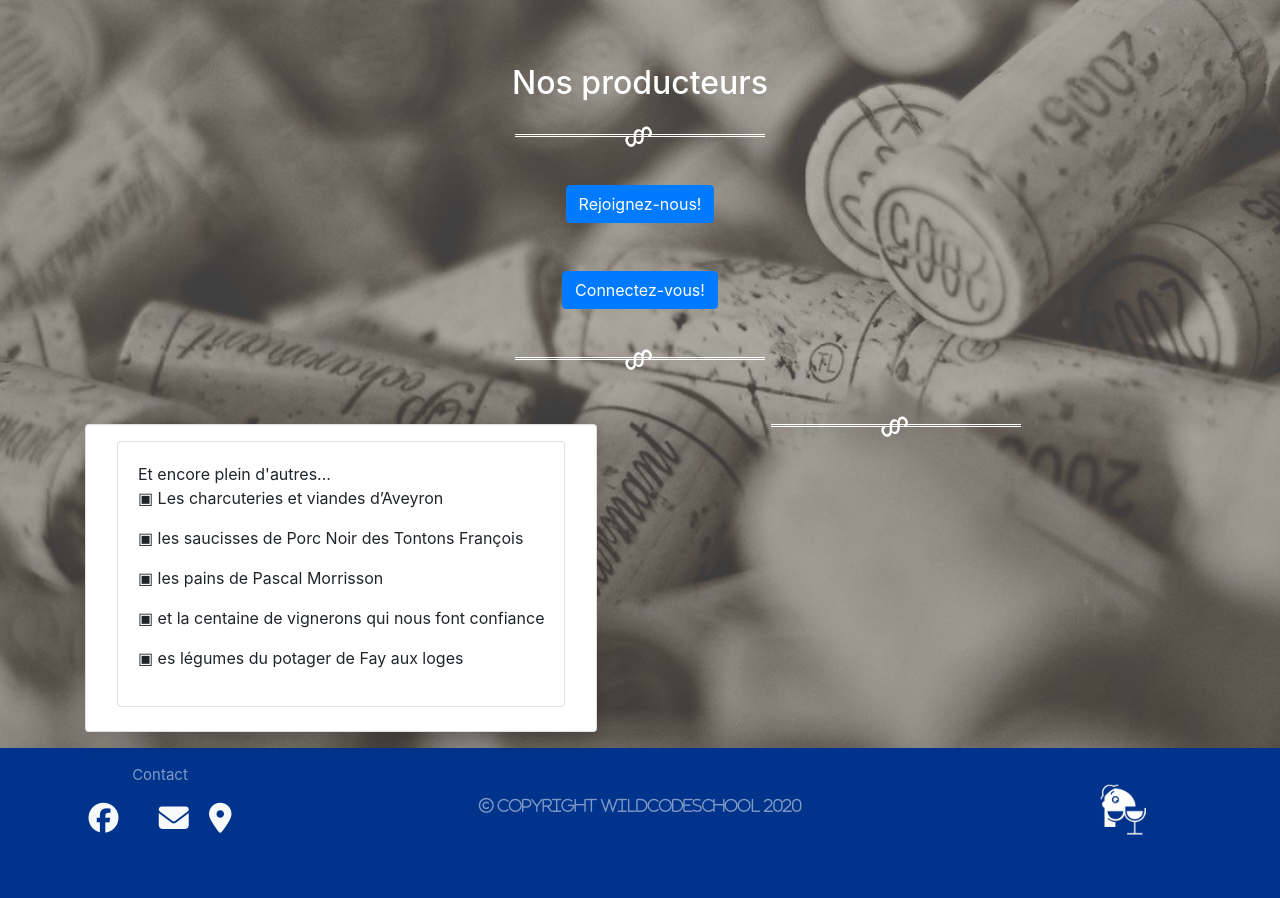
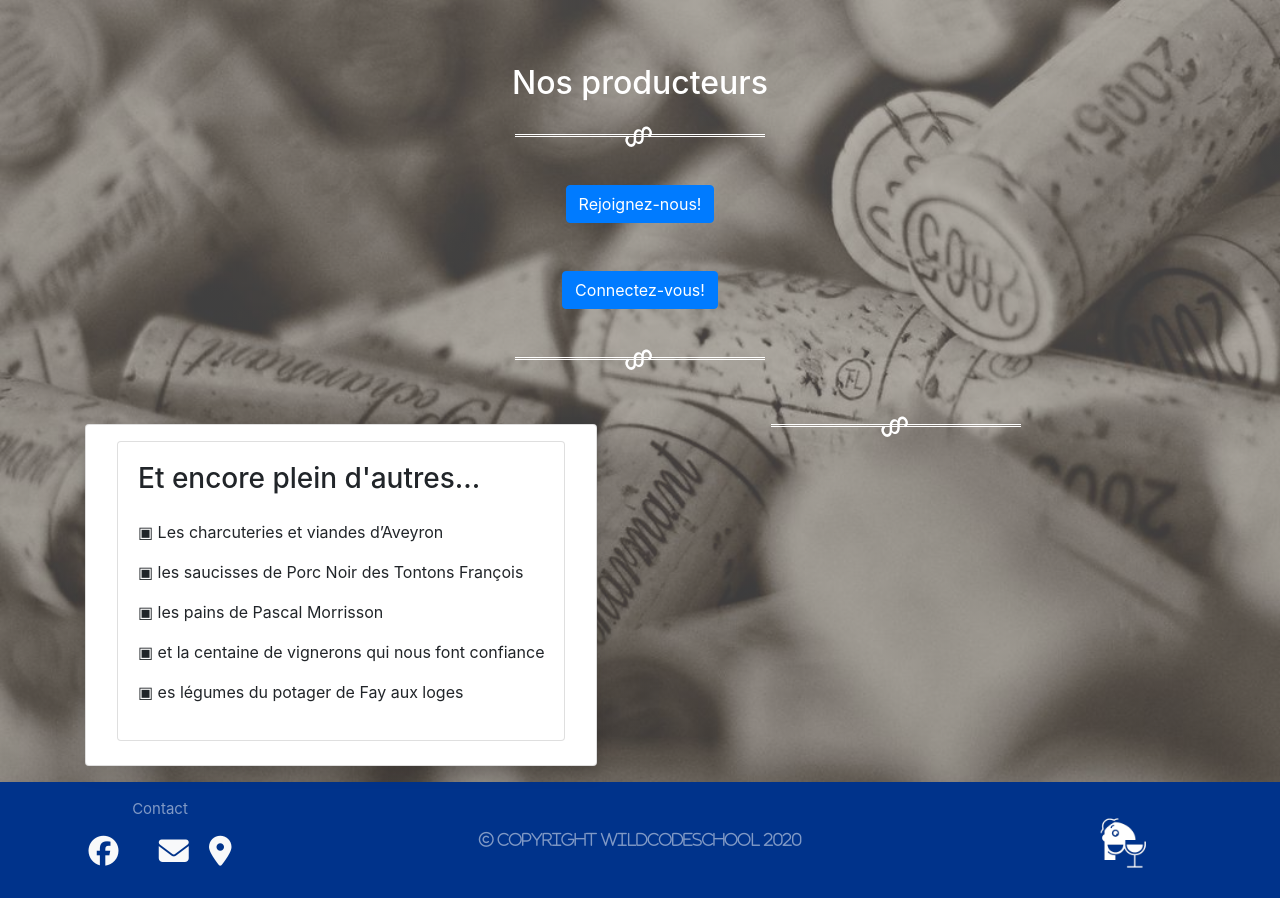
Before and after one commit to fredericbertrand/becsaVin, a Django app: page /partenaires/ in a window 1280 px wide. Shown: the part 136-1034 px from the top of the page. Before the commit the page ends 971 px from the top, so only its background shows below. Run offline with Django 3.2, Linux system fonts and the light colour scheme; data that the repository does not hold is empty; some libraries are stand-ins or nearby versions.

Commit message:
correction ortho

```diff
--- a/becsavin/main_app/templates/main_app/partenaires.html
+++ b/becsavin/main_app/templates/main_app/partenaires.html
@@ -53,7 +53,7 @@
 
                         <div class="card mb-2">
 
-                            <div class="card-body col-12>
+                            <div class="card-body col-12">
                                 <h3 class=" mb-4">Et encore plein d'autres...</h3>
                                 <p class="autrePartenaire">&#9635 Les charcuteries et viandes d&rsquo;Aveyron</p>
                                 <p class="autrePartenaire">&#9635 les saucisses de Porc Noir des Tontons François</p>
```
